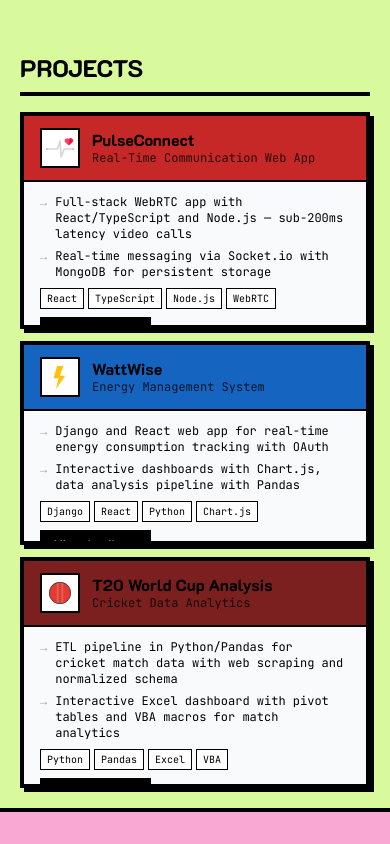
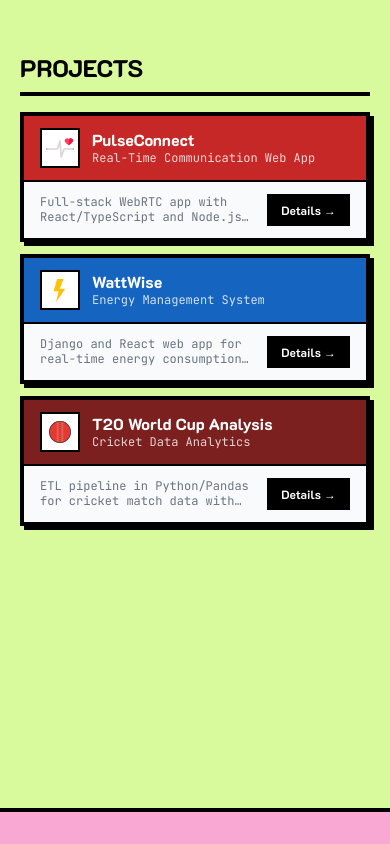
Before and after one commit to Wurmple/portfolio, a React (Vite) app: page / in a window 390 px wide. Shown: the part 1720-2564 px from the top of the page. Built offline with nearby package versions, Linux system fonts and the light colour scheme.

Commit message:
Fixed colour and responsiveness issue

```diff
--- a/src/scene/ProjectsScene.jsx
+++ b/src/scene/ProjectsScene.jsx
@@ -214,27 +214,19 @@ function MobileCards({ onSelect }) {
           <div className="flex items-center gap-3 px-4 py-3" style={{ backgroundColor: p.color }}>
             <img src={p.imageUrl} alt={p.title} className="h-10 w-10 object-contain bg-white border-2 border-black p-1 shrink-0" />
             <div>
-              <p className="font-k2d font-extrabold text-base leading-tight">{p.title}</p>
-              <p className="font-jetbrains text-xs opacity-80">{p.subtitle}</p>
+              <p className="font-k2d font-extrabold text-base leading-tight text-white">{p.title}</p>
+              <p className="font-jetbrains text-xs text-white opacity-80">{p.subtitle}</p>
             </div>
           </div>
-          <div className="px-4 py-3 bg-gray-50 border-t-2 border-black">
-            {p.highlights.slice(0, 2).map((h, j) => (
-              <p key={j} className="font-jetbrains text-xs flex gap-2 mb-1.5">
-                <span className="text-gray-400 shrink-0">→</span>
-                <span>{h}</span>
-              </p>
-            ))}
-            <div className="flex flex-wrap gap-1 mt-2">
-              {p.tags.slice(0, 4).map((tag, j) => (
-                <span key={j} className="font-jetbrains text-[10px] border border-black px-1.5 py-0.5 bg-white">{tag}</span>
-              ))}
-            </div>
+          <div className="px-4 py-3 bg-gray-50 border-t-2 border-black flex items-center justify-between gap-3">
+            <p className="font-jetbrains text-xs text-gray-500 leading-tight line-clamp-2 flex-1">
+              {p.highlights[0]}
+            </p>
             <button
               onClick={() => onSelect(p)}
-              className="mt-2 font-k2d font-bold text-xs border-2 border-black px-3 py-1 bg-black text-white"
+              className="shrink-0 font-k2d font-bold text-xs border-2 border-black px-3 py-1.5 bg-black text-white"
             >
-              View details →
+              Details →
             </button>
           </div>
         </div>
```
